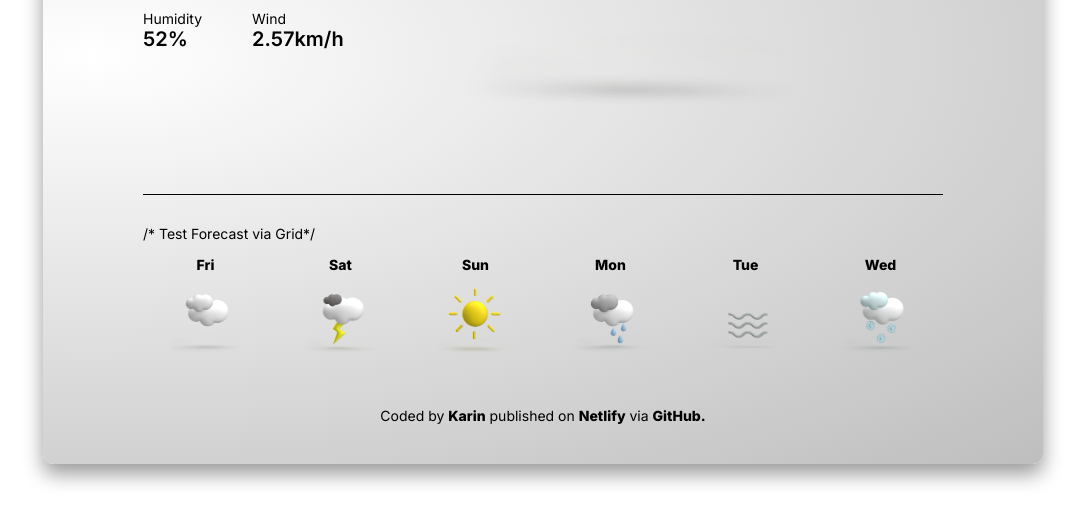
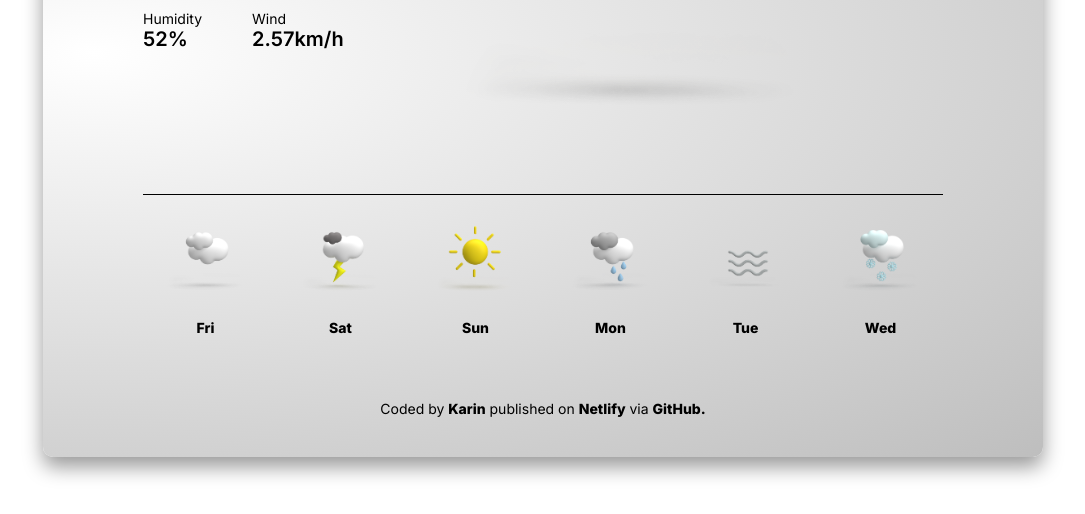
Before and after one commit to KaWo1980/Wetter-App, a plain HTML site: page index.html in a window 1280 px wide. Shown: the part 402-916 px from the top of the page, without its empty margins (97-1182 px from the left). Drawn offline with Linux system fonts and the light colour scheme.

Commit message:
improved forecast grid

```diff
--- a/index.html
+++ b/index.html
@@ -55,23 +55,19 @@
 
         <hr />
 
-        /* Test Forecast via Grid*/
-        <div class="grid">
+        <div class="forecast_grid">
+          <img src="img/cloudy.png" alt="" />
+          <img src="img/thunder.png" alt="" />
+          <img src="img/sunny.png" alt="" />
+          <img src="img/rain.png" alt="" />
+          <img src="img/fog.png" alt="" />
+          <img src="img/snow.png" alt="" />
           <p>Fri</p>
           <p>Sat</p>
           <p>Sun</p>
           <p>Mon</p>
           <p>Tue</p>
           <p>Wed</p>
-        </div>
-
-        <div class="grid">
-          <img src="img/cloudy.png" alt="" />
-          <img src="img/thunder.png" alt="" />
-          <img src="img/sunny.png" alt="" />
-          <img src="img/rain.png" alt="" />
-          <img src="img/fog.png" alt="" />
-          <img src="img/snow.png" alt="" />
         </div>
       </main>
 
--- a/src/styles.css
+++ b/src/styles.css
@@ -108,18 +108,19 @@ a:hover {
   font-weight: 800;
 }
 
-.grid {
+/* Forecast */
+.forecast_grid {
   margin: 0;
   display: grid;
-  grid-template-columns: repeat(6, 1fr);
+  grid-template-columns: repeat(6, 2fr);
   grid-gap: 10px;
 }
-.grid img {
+.forecast_grid img {
   margin: 0 auto;
   width: 65%;
 }
 
-.grid p {
+.forecast_grid p {
   font-weight: 800;
   text-align: center;
 }
```
